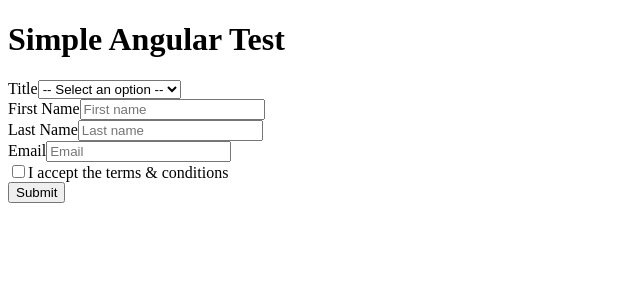
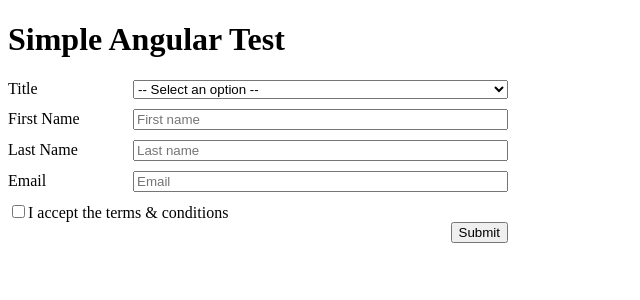
Before and after one commit to thetjyoung/angular-test, an Angular app: page / in a window 1280 px wide. Shown: the top 300 px of the page, without its empty margins (0-640 px from the left). Built offline with nearby package versions, Linux system fonts and the light colour scheme.

Commit message:
Improve basic styling of the form.

```diff
--- a/src/app/simple-form/simple-form.component.html
+++ b/src/app/simple-form/simple-form.component.html
@@ -1,22 +1,22 @@
 <h1>Simple Angular Test</h1>
 <form>
-  <div>
-    <div>
+  <div class="inner-wrapper">
+    <div class="line">
       <label>Title</label>
       <select>
         <option value="">-- Select an option --</option>
         <!--TODO: add titles to dropdown-->
       </select>
     </div>
-    <div>
+    <div class="line">
       <label>First Name</label>
       <input type="text" placeholder="First name" />
     </div>
-    <div>
+    <div class="line">
       <label>Last Name</label>
       <input type="text" placeholder="Last name" />
     </div>
-    <div>
+    <div class="line">
         <label>Email</label>
         <input type="email" placeholder="Email" />
     </div>
--- a/src/app/simple-form/simple-form.component.sass
+++ b/src/app/simple-form/simple-form.component.sass
@@ -0,0 +1,19 @@
+form
+    .inner-wrapper
+        max-width: 500px
+
+        .line
+            margin-bottom: 10px
+
+            label
+                width: 25%
+                display: inline-block
+
+            select,
+            input
+                width: 75%
+                box-sizing: border-box
+
+        div:last-of-type
+            display: flex
+            justify-content: flex-end
```
